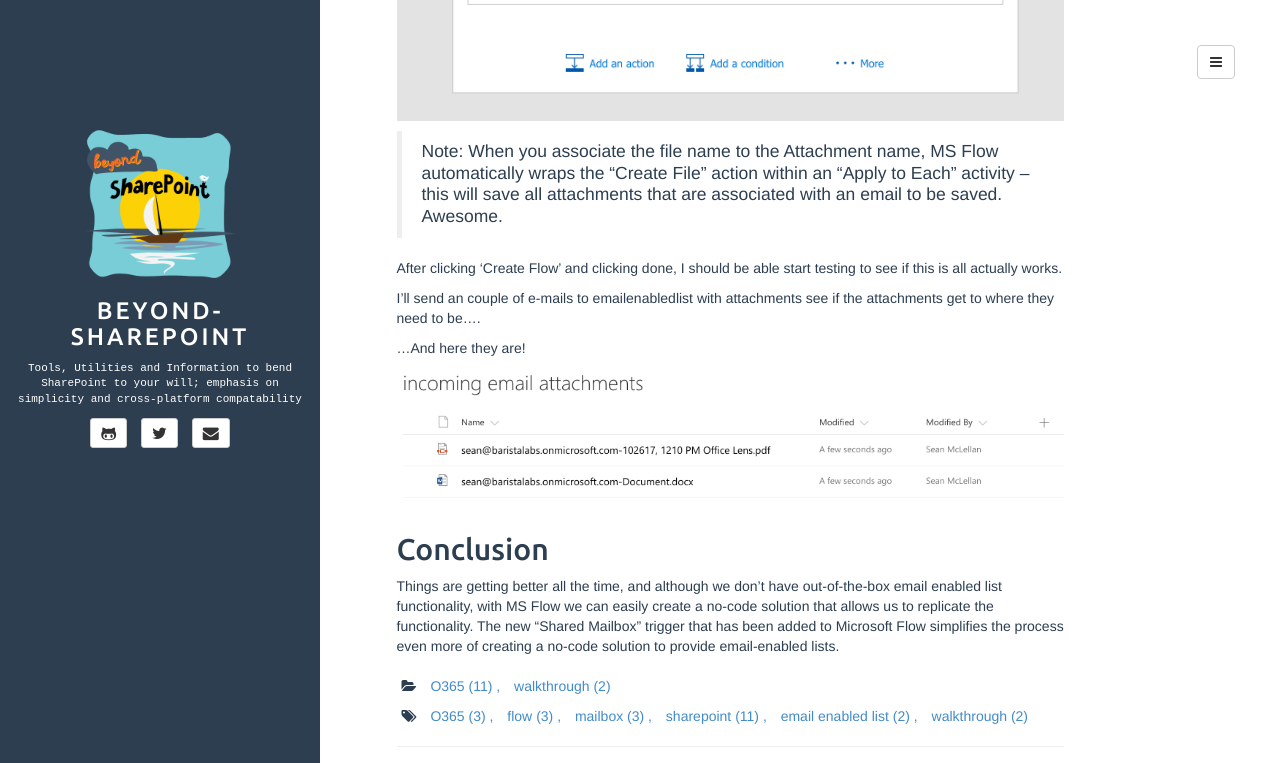
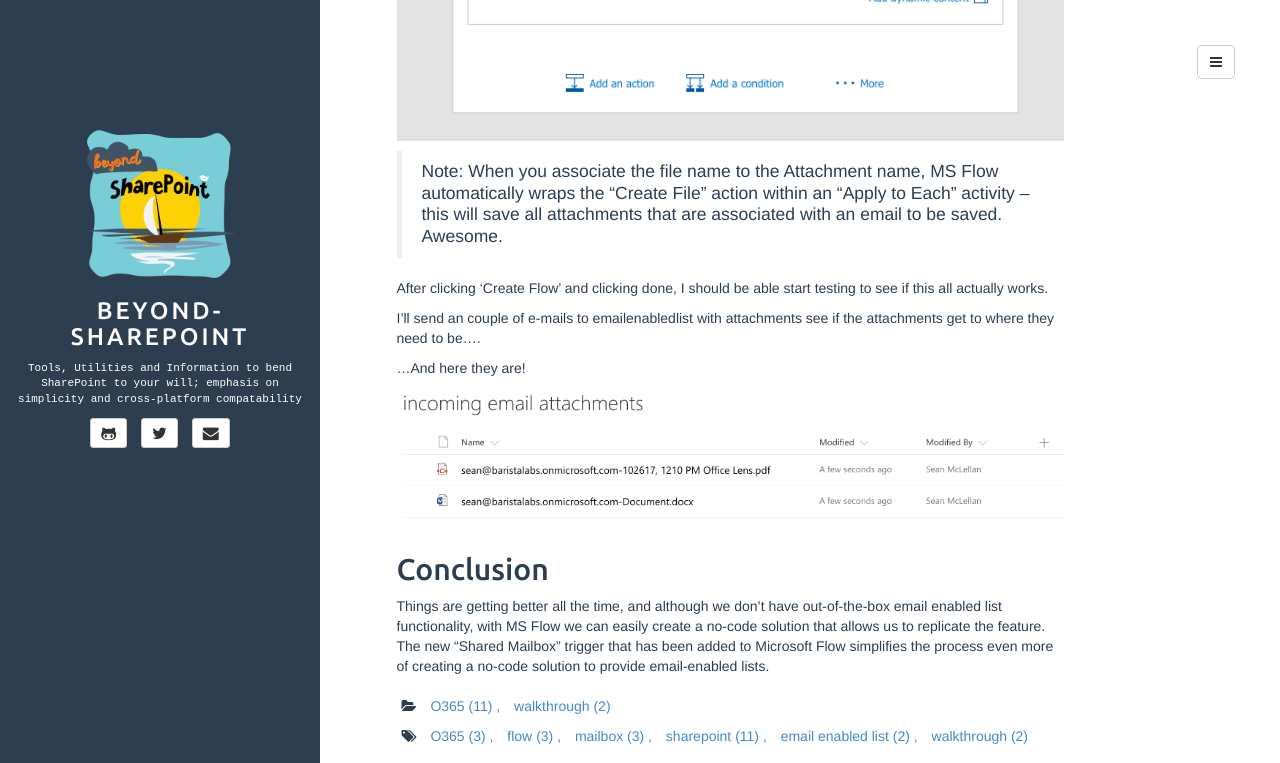
Before and after one commit to beyond-sharepoint/beyond-sharepoint.github.io, a Jekyll site: the page built from _posts/2017-10-26-creating-an-email-enabled-list-in-O365-pt-2.md, in a window 1280 px wide and 900 px high, scrolled down 3389 px, cut to the strip 0-763 px from the top of the window. Built offline with Jekyll 4.4.1, drawn with Linux system fonts in a browser that asks for light colours; comment, search, counter and statistics services are not loaded; some of the changed text lies outside the part shown.

Commit message:
Update 2017-10-26-creating-an-email-enabled-list-in-O365-pt-2.md

```diff
--- a/_posts/2017-10-26-creating-an-email-enabled-list-in-O365-pt-2.md
+++ b/_posts/2017-10-26-creating-an-email-enabled-list-in-O365-pt-2.md
@@ -35,7 +38,7 @@ Start with a "Blank Flow" and add the "When a new email arrives in a shared mail
 
 Sounds like just what we need. If we add it and start typing the name of the Shared Mailbox I set up earlier, we can see that the trigger is able to find the Shared Mailbox that we created. Sweet!
 
-> Important: You must press the folder icon and select the inbox directly after selecting the shared mailbox, otherwise your flow won't be triggered. Also, the preview action has a bug where it auto-inserts a semi-colon at the end of the username, remove the semi-colon prior to clicking the folder icon.
+> Important: You must press the folder icon and select the inbox directly after selecting the shared mailbox, otherwise your flow won't be triggered. Also, the preview action has a bug where it auto-inserts a semi-colon at the end of the mailbox name, remove the semi-colon prior to clicking the folder icon.
 
 ![screenshot](/assets/media/2017-10-26-creating-an-email-enabled-list-in-O365-pt-2-04.png "Screenshot")
 
@@ -52,7 +55,7 @@ Now, I'm going to add a 'Create File' SharePoint Action to my flow - specifying
 
 > Note: When you associate the file name to the Attachment name, MS Flow automatically wraps the "Create File" action within an "Apply to Each" activity -- this will save all attachments that are associated with an email to be saved. Awesome.
 
-After clicking 'Create Flow' and clicking done, I should be able start testing to see if this is all actually works.
+After clicking 'Create Flow' and clicking done, I should be able start testing to see if this all actually works.
 
 I'll send an couple of e-mails to emailenabledlist with attachments see if the attachments get to where they need to be....
 
@@ -61,4 +64,4 @@ I'll send an couple of e-mails to emailenabledlist with attachments see if the a
 
 Conclusion
 ---
-Things are getting better all the time, and although we don't have out-of-the-box email enabled list functionality, with MS Flow we can easily create a no-code solution that allows us to replicate the functionality. The new "Shared Mailbox" trigger that has been added to Microsoft Flow simplifies the process even more of creating a no-code solution to provide email-enabled lists.
+Things are getting better all the time, and although we don't have out-of-the-box email enabled list functionality, with MS Flow we can easily create a no-code solution that allows us to replicate the feature. The new "Shared Mailbox" trigger that has been added to Microsoft Flow simplifies the process even more of creating a no-code solution to provide email-enabled lists.
```
Also changed, not shown: other parts of _posts/2017-10-26-creating-an-email-enabled-list-in-O365-pt-2.md (+4 -1 lines).
